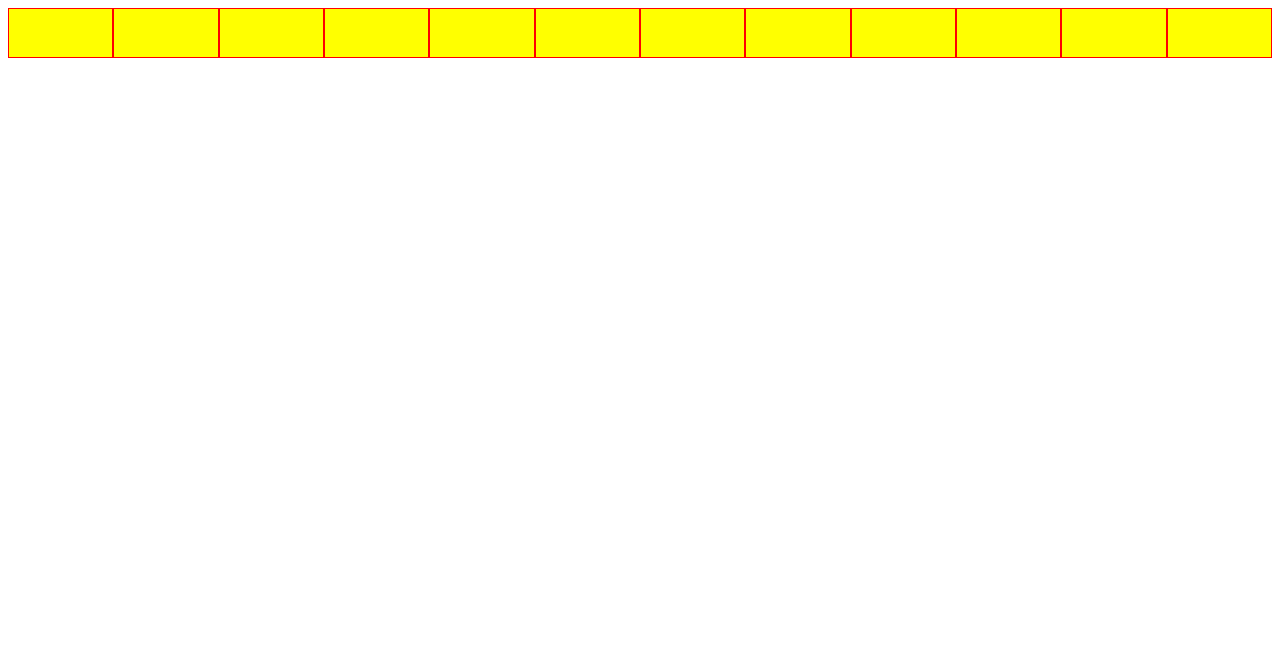
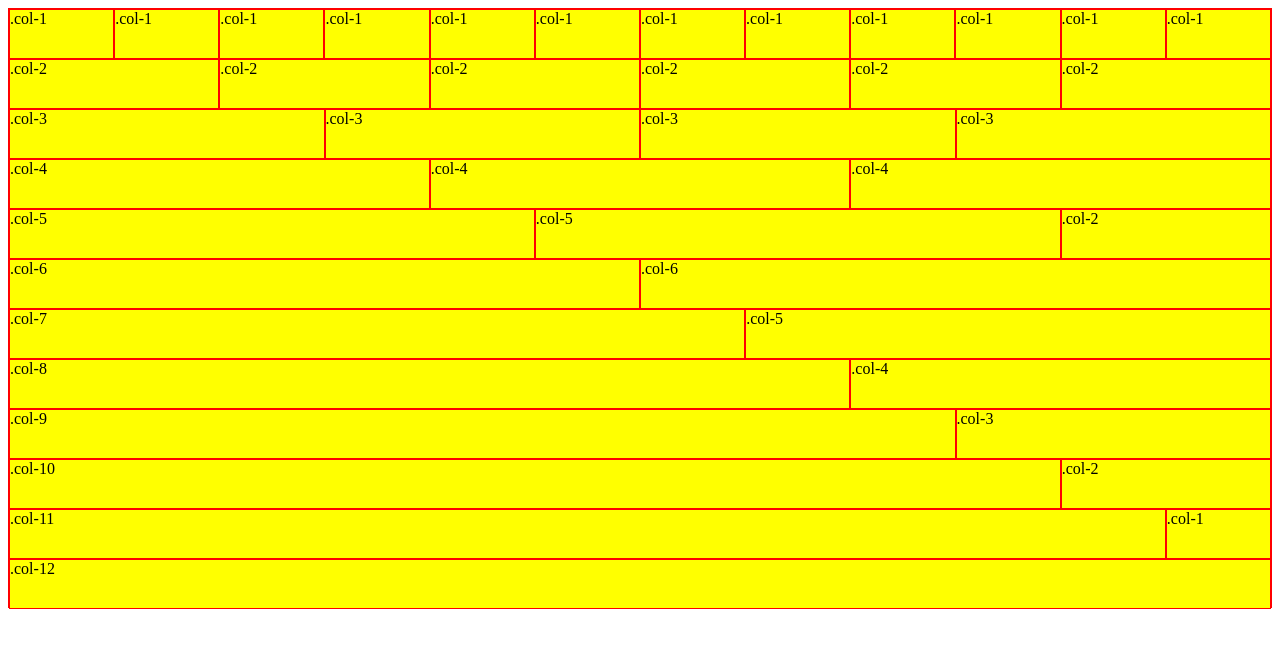
Before and after one commit to mosh7890/shoestrap, a plain HTML site: page index.html in a window 1280 px wide. Drawn offline with Linux system fonts and the light colour scheme.

Commit message:
finish grid

```diff
--- a/index.html
+++ b/index.html
@@ -9,18 +9,82 @@
 
 <body>
 
-    <div class="col-1"></div>
-    <div class="col-1"></div>
-    <div class="col-1"></div>
-    <div class="col-1"></div>
-    <div class="col-1"></div>
-    <div class="col-1"></div>
-    <div class="col-1"></div>
-    <div class="col-1"></div>
-    <div class="col-1"></div>
-    <div class="col-1"></div>
-    <div class="col-1"></div>
-    <div class="col-1"></div>
+    <div class="row">
+        <div class="col-1">.col-1</div>
+        <div class="col-1">.col-1</div>
+        <div class="col-1">.col-1</div>
+        <div class="col-1">.col-1</div>
+        <div class="col-1">.col-1</div>
+        <div class="col-1">.col-1</div>
+        <div class="col-1">.col-1</div>
+        <div class="col-1">.col-1</div>
+        <div class="col-1">.col-1</div>
+        <div class="col-1">.col-1</div>
+        <div class="col-1">.col-1</div>
+        <div class="col-1">.col-1</div>
+    </div>
+
+    <div class="row">
+        <div class="col-2">.col-2</div>
+        <div class="col-2">.col-2</div>
+        <div class="col-2">.col-2</div>
+        <div class="col-2">.col-2</div>
+        <div class="col-2">.col-2</div>
+        <div class="col-2">.col-2</div>
+    </div>
+
+    <div class="row">
+        <div class="col-3">.col-3</div>
+        <div class="col-3">.col-3</div>
+        <div class="col-3">.col-3</div>
+        <div class="col-3">.col-3</div>
+    </div>
+
+    <div class="row">
+        <div class="col-4">.col-4</div>
+        <div class="col-4">.col-4</div>
+        <div class="col-4">.col-4</div>
+    </div>
+
+    <div class="row">
+        <div class="col-5">.col-5</div>
+        <div class="col-5">.col-5</div>
+        <div class="col-2">.col-2</div>
+    </div>
+
+    <div class="row">
+        <div class="col-6">.col-6</div>
+        <div class="col-6">.col-6</div>
+    </div>
+
+    <div class="row">
+        <div class="col-7">.col-7</div>
+        <div class="col-5">.col-5</div>
+    </div>
+
+    <div class="row">
+        <div class="col-8">.col-8</div>
+        <div class="col-4">.col-4</div>
+    </div>
+
+    <div class="row">
+        <div class="col-9">.col-9</div>
+        <div class="col-3">.col-3</div>
+    </div>
+
+    <div class="row">
+        <div class="col-10">.col-10</div>
+        <div class="col-2">.col-2</div>
+    </div>
+
+    <div class="row">
+        <div class="col-11">.col-11</div>
+        <div class="col-1">.col-1</div>
+    </div>
+
+    <div class="row">
+        <div class="col-12">.col-12</div>
+    </div>
 
 </body>
 
--- a/showstrap.css
+++ b/showstrap.css
@@ -1,7 +1,72 @@
 .col-1 {
     float: left;
-    width: 8.33333333%;
-    /*width: calc((1/12)100)%;*/
+    width: calc(1/12*100%);
+    background-color: yellow;
+}
+
+.col-2 {
+    float: left;
+    width: calc(1/6*100%);
+    background-color: yellow;
+}
+
+.col-3 {
+    float: left;
+    width: calc(1/4*100%);
+    background-color: yellow;
+}
+
+.col-4 {
+    float: left;
+    width: calc(1/3*100%);
+    background-color: yellow;
+}
+
+.col-5 {
+    float: left;
+    width: calc(5/12*100%);
+    background-color: yellow;
+}
+
+.col-6 {
+    float: left;
+    width: calc(1/2*100%);
+    background-color: yellow;
+}
+
+.col-7 {
+    float: left;
+    width: calc(7/12*100%);
+    background-color: yellow;
+}
+
+.col-8 {
+    float: left;
+    width: calc(2/3*100%);
+    background-color: yellow;
+}
+
+.col-9 {
+    float: left;
+    width: calc(3/4*100%);
+    background-color: yellow;
+}
+
+.col-10 {
+    float: left;
+    width: calc(5/6*100%);
+    background-color: yellow;
+}
+
+.col-11 {
+    float: left;
+    width: calc(11/12*100%);
+    background-color: yellow;
+}
+
+.col-12 {
+    float: left;
+    width: calc(1*100%);
     background-color: yellow;
 }
 
```
